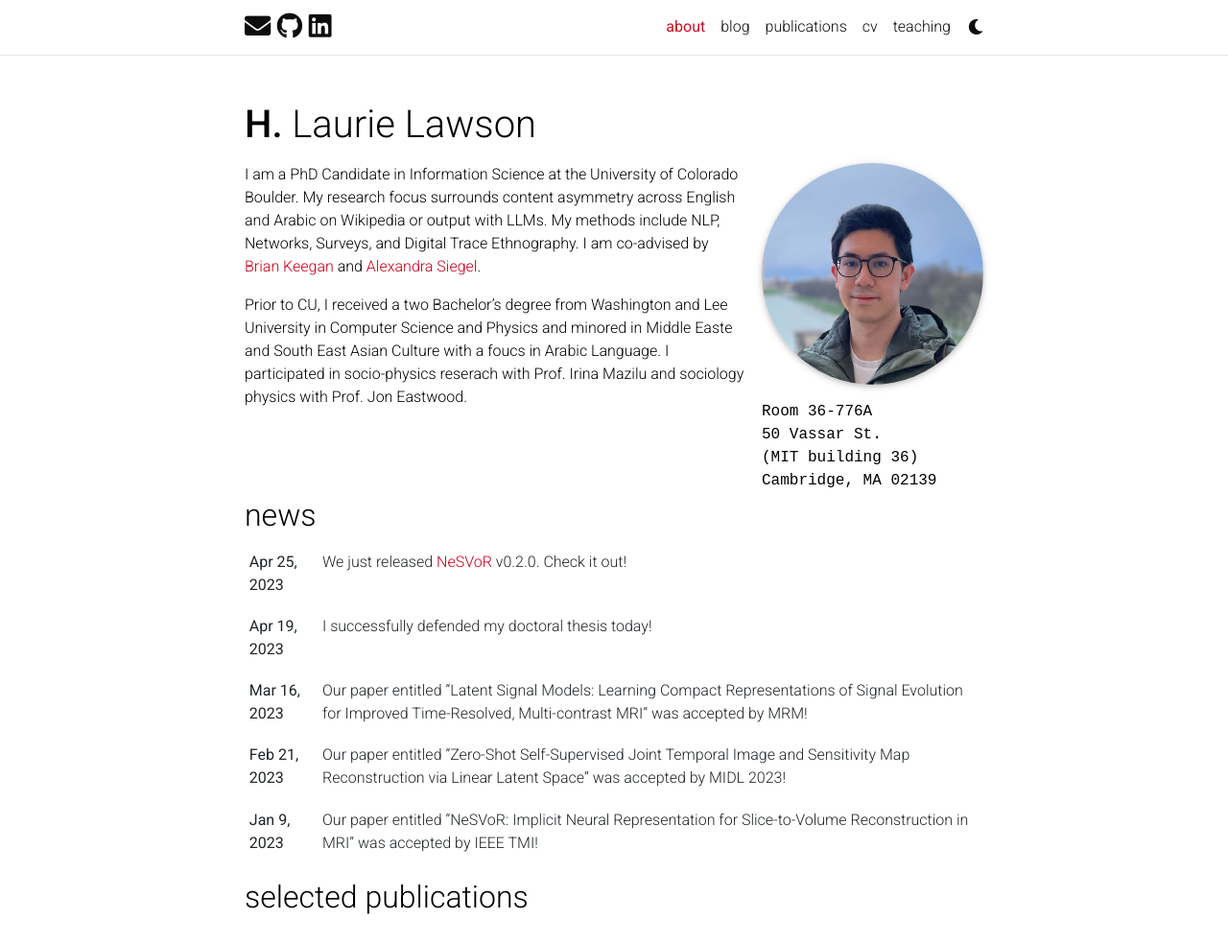
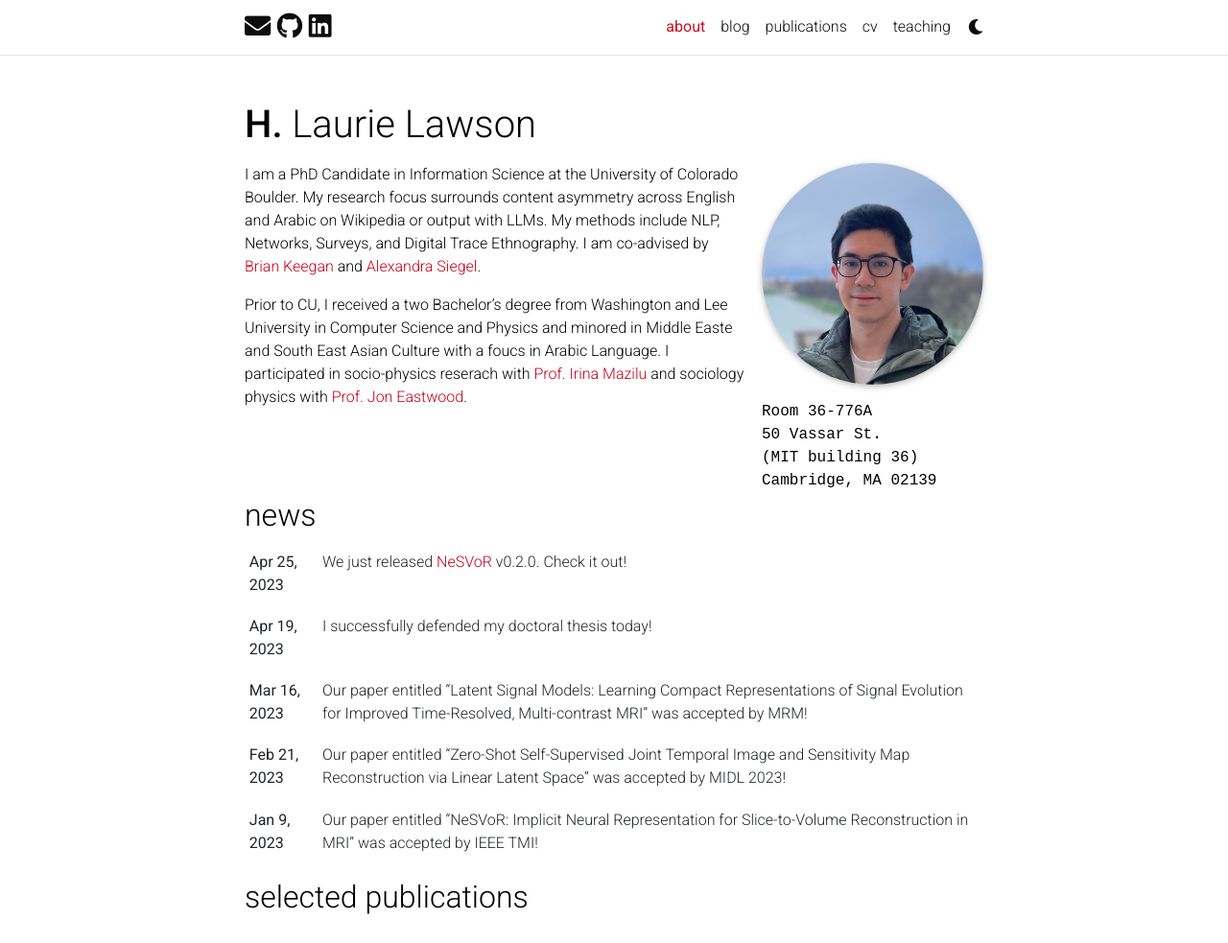
Before and after one commit to hlaurielawson/hlaurielawson.github.io, a Jekyll site: the page built from _pages/about.md, in a window 1280 px wide and 1253 px high, cut to the strip 0-983 px from the top of the window. Shown: the whole strip at 96% size. Built offline with Jekyll 4.4.1, drawn with Linux system fonts in a browser that asks for light colours; full-size pictures stand in for the smaller copies a plugin makes; comment, search, counter and statistics services are not loaded; a style sheet for code colours, icons or effects is not loaded; part of the change alters nothing that is shown.

```diff
--- a/_pages/about.md
+++ b/_pages/about.md
@@ -22,7 +22,7 @@ social: true  # includes social icons at the bottom of the page
 
 I am a PhD Candidate in Information Science at the University of Colorado Boulder. My research focus surrounds content asymmetry across English and Arabic on Wikipedia or output with LLMs. My methods include NLP, Networks, Surveys, and Digital Trace Ethnography. I am co-advised by [Brian Keegan](https://www.brianckeegan.com) and [Alexandra Siegel](https://aasiegel.github.io/website/website-main/).
 
-Prior to CU, I received a two Bachelor's degree from Washington and Lee University in Computer Science and Physics and minored in Middle Easte and South East Asian Culture with a foucs in Arabic Language. I participated in socio-physics reserach with Prof. Irina Mazilu and sociology physics with Prof. Jon Eastwood.
+Prior to CU, I received a two Bachelor's degree from Washington and Lee University in Computer Science and Physics and minored in Middle Easte and South East Asian Culture with a foucs in Arabic Language. I participated in socio-physics reserach with [Prof. Irina Mazilu](https://www.wlu.edu/profile/mazilu-irina) and sociology physics with [Prof. Jon Eastwood](https://www.wlu.edu/profile/eastwood-jonathan).
 
 <!--
 Write your biography here. Tell the world about yourself. Link to your favorite [subreddit](http://reddit.com). You can put a picture in, too. The code is already in, just name your picture `prof_pic.jpg` and put it in the `img/` folder.test
```
